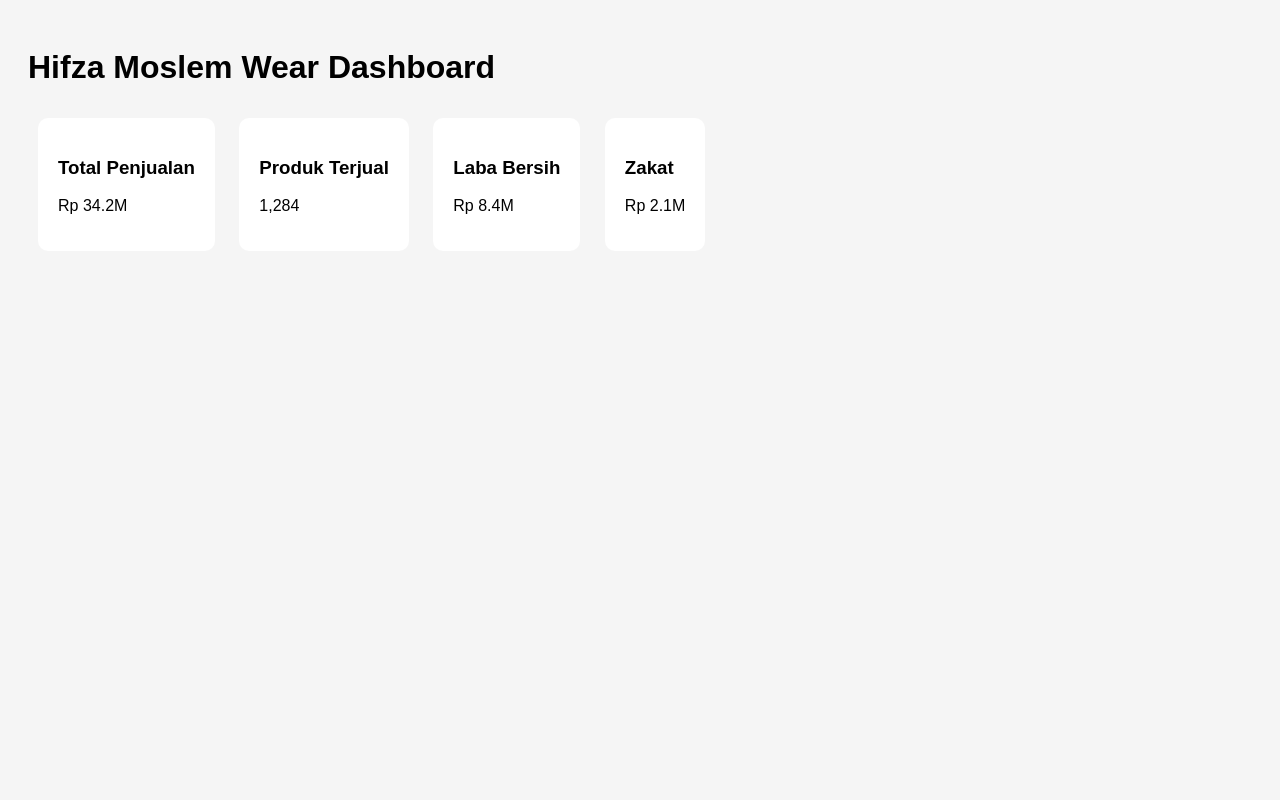
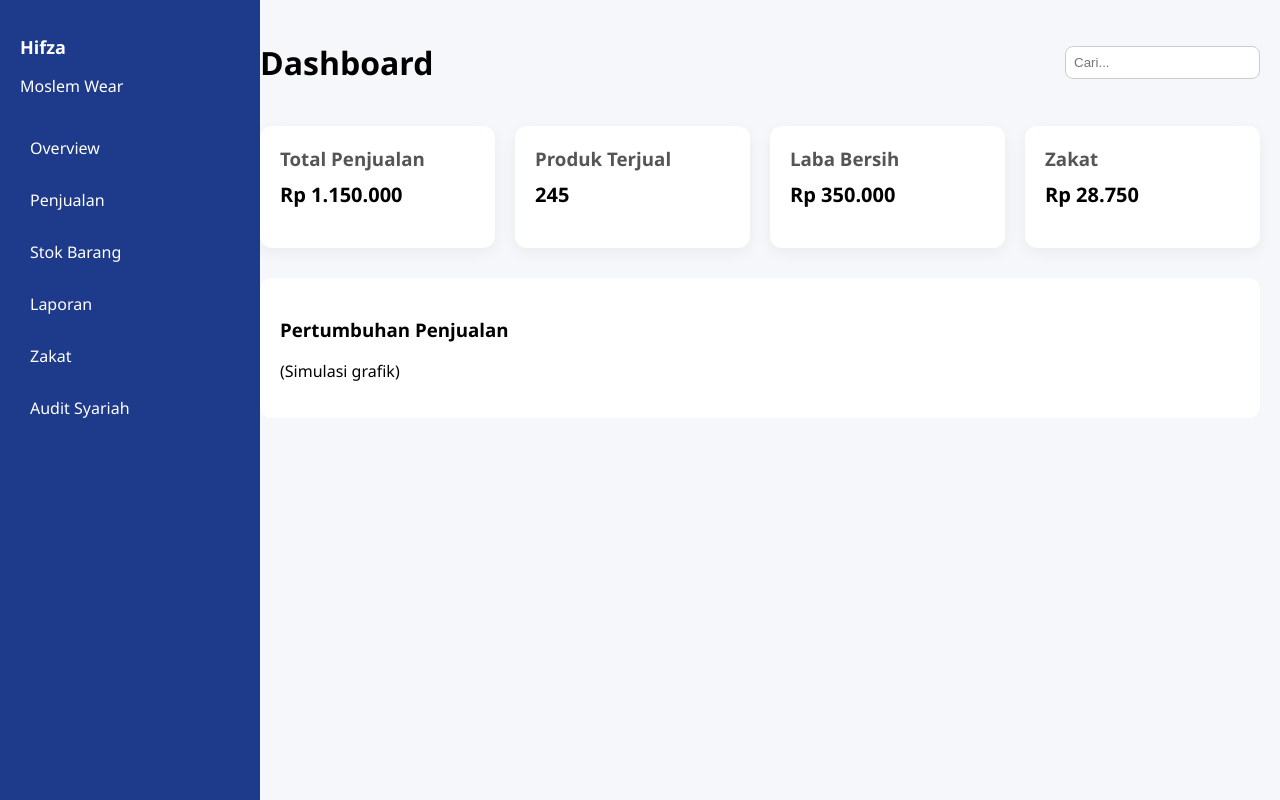
Before and after one commit to tessha22/Tessha---shariah_accounting_dashboard, a plain HTML site: page index.html in a window 1280 px wide. Drawn offline with Linux system fonts and the light colour scheme.

Commit message:
Update index.html

```diff
--- a/index.html
+++ b/index.html
@@ -1,34 +1,156 @@
 <!DOCTYPE html>
-<html>
+<html lang="id">
 <head>
-  <title>Hifza Dashboard</title>
+<meta charset="UTF-8">
+<title>Hifza Sharia Dashboard</title>
+
 <style>
-    body { font-family: Arial; background: #f5f5f5; padding: 20px; }
-    .card { background: white; padding: 20px; margin: 10px; border-radius: 10px; display: inline-block; }
+body {
+  margin: 0;
+  font-family: 'Segoe UI', sans-serif;
+  background: #f5f7fb;
+}
+
+/* Sidebar */
+.sidebar {
+  width: 220px;
+  height: 100vh;
+  background: #1e3a8a;
+  color: white;
+  position: fixed;
+  padding: 20px;
+}
+
+.sidebar h2 {
+  font-size: 18px;
+}
+
+.menu {
+  margin-top: 30px;
+}
+
+.menu div {
+  padding: 10px;
+  margin-bottom: 10px;
+  border-radius: 8px;
+  cursor: pointer;
+}
+
+.menu div:hover {
+  background: #3b82f6;
+}
+
+/* Main */
+.main {
+  margin-left: 240px;
+  padding: 20px;
+}
+
+/* Header */
+.header {
+  display: flex;
+  justify-content: space-between;
+  align-items: center;
+}
+
+.search {
+  padding: 8px;
+  border-radius: 8px;
+  border: 1px solid #ccc;
+}
+
+/* Cards */
+.cards {
+  display: flex;
+  gap: 20px;
+  margin-top: 20px;
+}
+
+.card {
+  background: white;
+  padding: 20px;
+  border-radius: 12px;
+  width: 200px;
+  box-shadow: 0 5px 15px rgba(0,0,0,0.05);
+}
+
+.card h3 {
+  margin: 0;
+  color: #555;
+}
+
+.card p {
+  font-size: 20px;
+  font-weight: bold;
+  margin-top: 10px;
+}
+
+/* Chart box */
+.chart {
+  background: white;
+  margin-top: 30px;
+  padding: 20px;
+  border-radius: 12px;
+}
 </style>
+
 </head>
+
 <body>
 
-<h1>Hifza Moslem Wear Dashboard</h1>
+<!-- Sidebar -->
+<div class="sidebar">
+  <h2>Hifza</h2>
+  <p>Moslem Wear</p>
 
+  <div class="menu">
+    <div>Overview</div>
+    <div>Penjualan</div>
+    <div>Stok Barang</div>
+    <div>Laporan</div>
+    <div>Zakat</div>
+    <div>Audit Syariah</div>
+  </div>
+</div>
+
+<!-- Main -->
+<div class="main">
+
+  <!-- Header -->
+  <div class="header">
+    <h1>Dashboard</h1>
+    <input class="search" placeholder="Cari..." />
+  </div>
+
+  <!-- Cards -->
+  <div class="cards">
     <div class="card">
       <h3>Total Penjualan</h3>
-  <p>Rp 34.2M</p>
+      <p>Rp 1.150.000</p>
     </div>
 
     <div class="card">
       <h3>Produk Terjual</h3>
-  <p>1,284</p>
+      <p>245</p>
     </div>
 
     <div class="card">
       <h3>Laba Bersih</h3>
-  <p>Rp 8.4M</p>
+      <p>Rp 350.000</p>
     </div>
 
     <div class="card">
       <h3>Zakat</h3>
-  <p>Rp 2.1M</p>
+      <p>Rp 28.750</p>
+    </div>
+  </div>
+
+  <!-- Chart -->
+  <div class="chart">
+    <h3>Pertumbuhan Penjualan</h3>
+    <p>(Simulasi grafik)</p>
+  </div>
+
 </div>
 
 </body>
```
Lines whose indentation alone changed are shown as unchanged.
